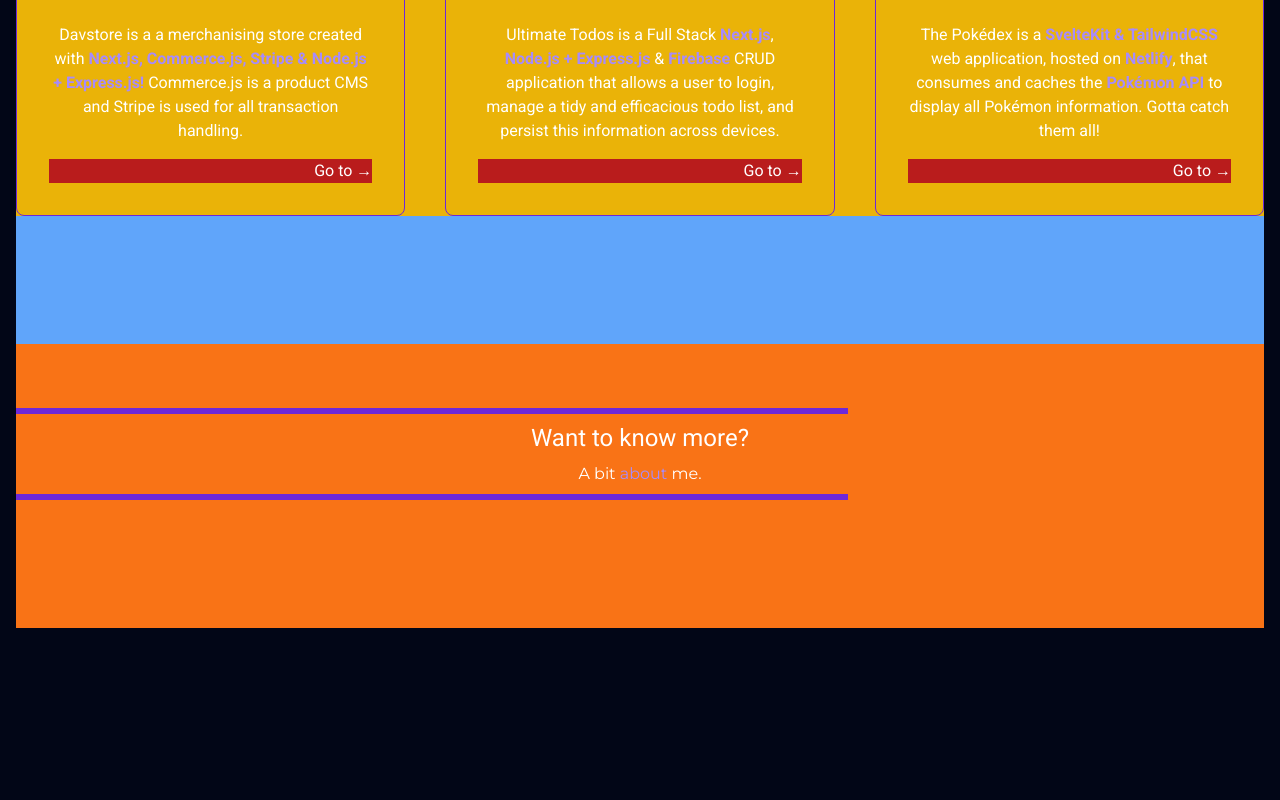
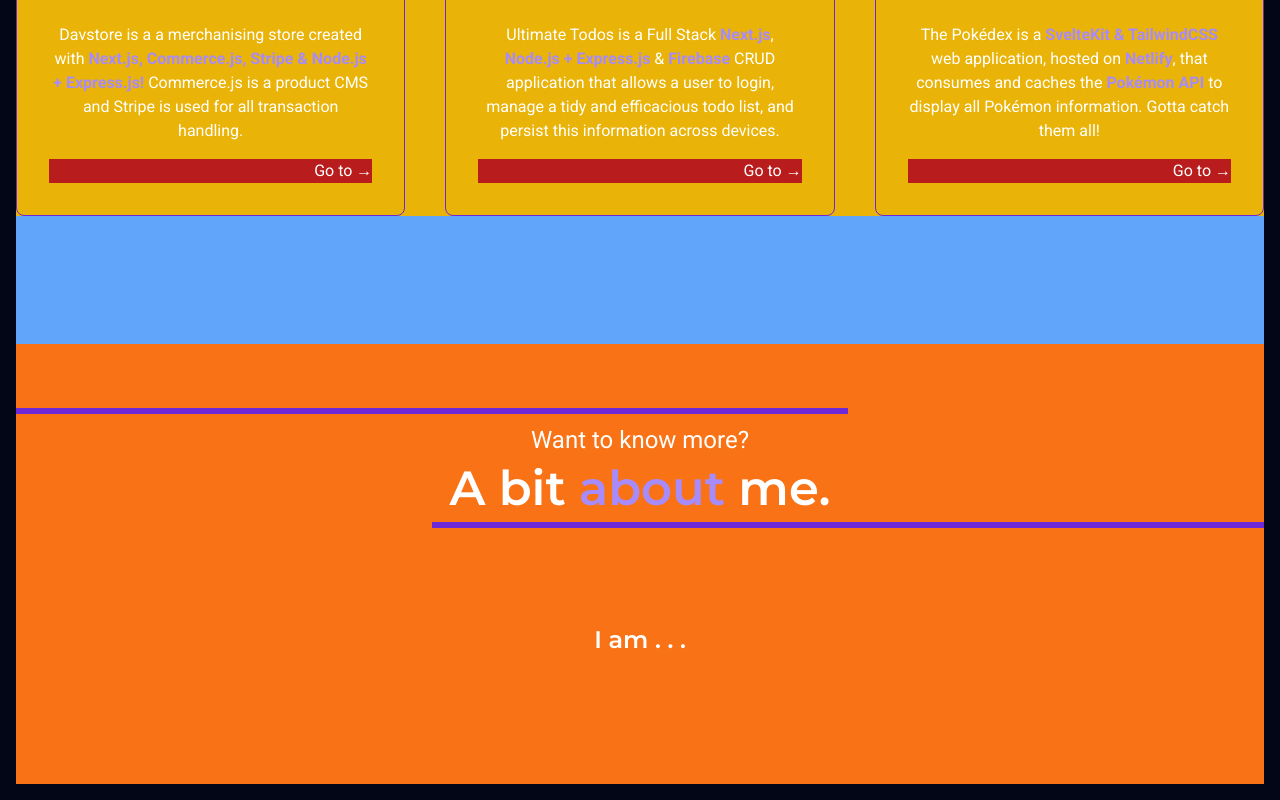
Before and after one commit to Davsan88/Davsan88.github.io, a SvelteKit app: page / in a window 1280 px wide. Shown: the part 1198-1998 px from the top of the page. Before the commit the page ends 1842 px from the top, so only its background shows below. Built offline with nearby package versions, Linux system fonts and the light colour scheme.

Commit message:
Update Main.svelte

```diff
--- a/src/components/Main.svelte
+++ b/src/components/Main.svelte
@@ -92,13 +92,14 @@
         class="bg-orange-500 py-20 pt-10 lg:pt-16 lg:py-32 flex flex-col gap-16 sm:gap-20 md:gap-24 relative"
     >
         <div
-            class="flex flex-col gap-2 text-center relative before:relative before:top-0 before:left-0 before:w-2/3 before:h-1.5 before:bg-violet-700 after:relative after:bottom-0 after:right-0 after:w-2/3 after:h-1.5 after:bg-violet-700"
+            class="flex flex-col gap-2 text-center relative before:absolute before:top-0 before:left-0 before:w-2/3 before:h-1.5 before:bg-violet-700 after:absolute after:bottom-0 after:right-0 after:w-2/3 after:h-1.5 after:bg-violet-700 py-4"
         >
             <h6 class="text-lg sm:text-xl md:text-2xl">Want to know more?</h6>
-            <h3>
+            <h3 class="font-semibold text-3xl sm:text-4xl md:text-5xl">
                 A bit <span class="montserrat text-violet-400">about</span> me.
             </h3>
+        </div>
+        <p class="mx-auto montserrat font-semibold text-lg sm:text-xl md:text-2xl">I am . . .</p>
 
-        </div>
     </section>
 </main>
```
